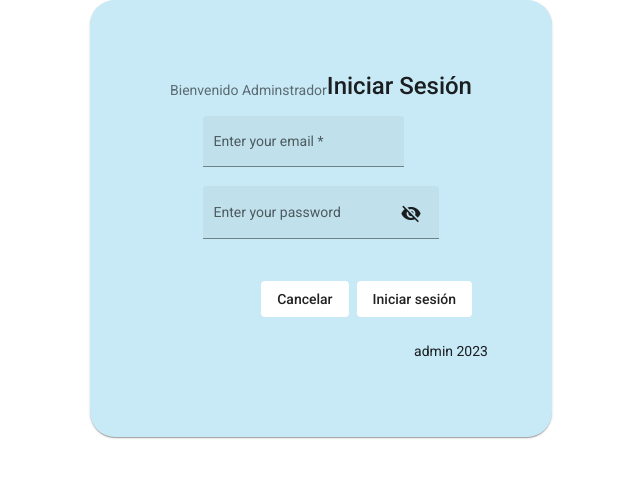
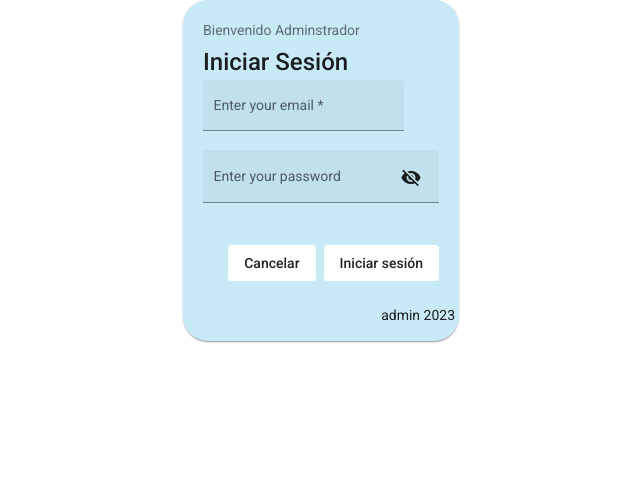
Before and after one commit to Angular-Web-Project/Enlazando-Empleo-Web, an Angular app: page /admin in a window 1280 px wide. Shown: the top 478 px of the page, without its empty margins (319-959 px from the left). Built offline with nearby package versions, Linux system fonts and the light colour scheme.

Commit message:
login admin v6

```diff
--- a/src/app/auth/pages/auth-login-admin/auth-login-admin.component.css
+++ b/src/app/auth/pages/auth-login-admin/auth-login-admin.component.css
@@ -1,6 +1,5 @@
 .login-admin-container {
   display: flex;
-  flex-direction: column;
   justify-content: space-around;
   align-items: center;
 }
@@ -9,23 +8,16 @@
   justify-content: center;
   border-radius: 25px;
   background-color: rgb(200, 233, 246);
-  padding: 80px;
+  padding: 20px;
 }
 
 .login-header {
   display: flex;
-  flex-direction: row;
+  flex-direction: column;
   justify-content: flex-start;
-}
-
-.login-content {
-  display: flex;
-  flex-direction: row;
-  justify-content: center;
 }
 
 .login-actions, .login-footer {
   display: flex;
-  flex-direction: row;
   justify-content: flex-end;
 }
```
